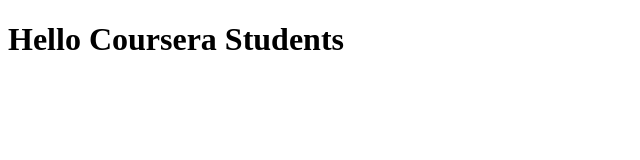
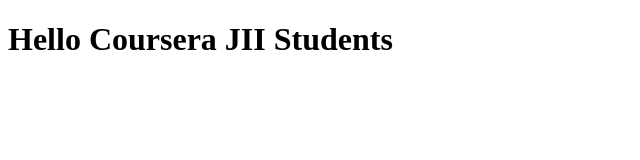
Before and after one commit to Pjness123/Angular-Project, a plain HTML site: page index.html in a window 1280 px wide. Shown: the whole page, without its empty margins (0-640 px from the left). Drawn offline with Linux system fonts and the light colour scheme.

Commit message:
new index file change

```diff
--- a/index.html
+++ b/index.html
@@ -5,6 +5,6 @@
     <title>Hello Coursera</title>
   </head>
   <body>
-    <h1>Hello Coursera Students</h1>
+    <h1>Hello Coursera JII Students</h1>
   </body>
 </html>
```
